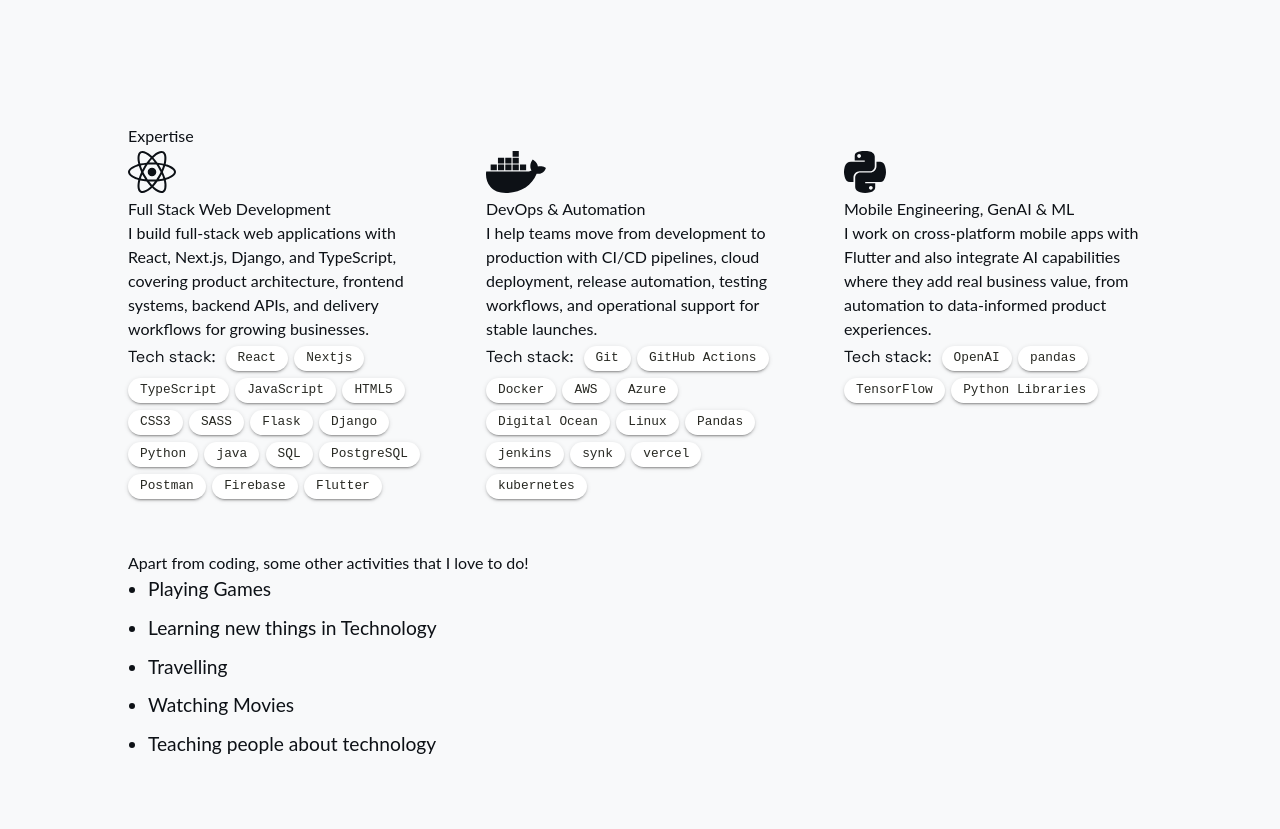
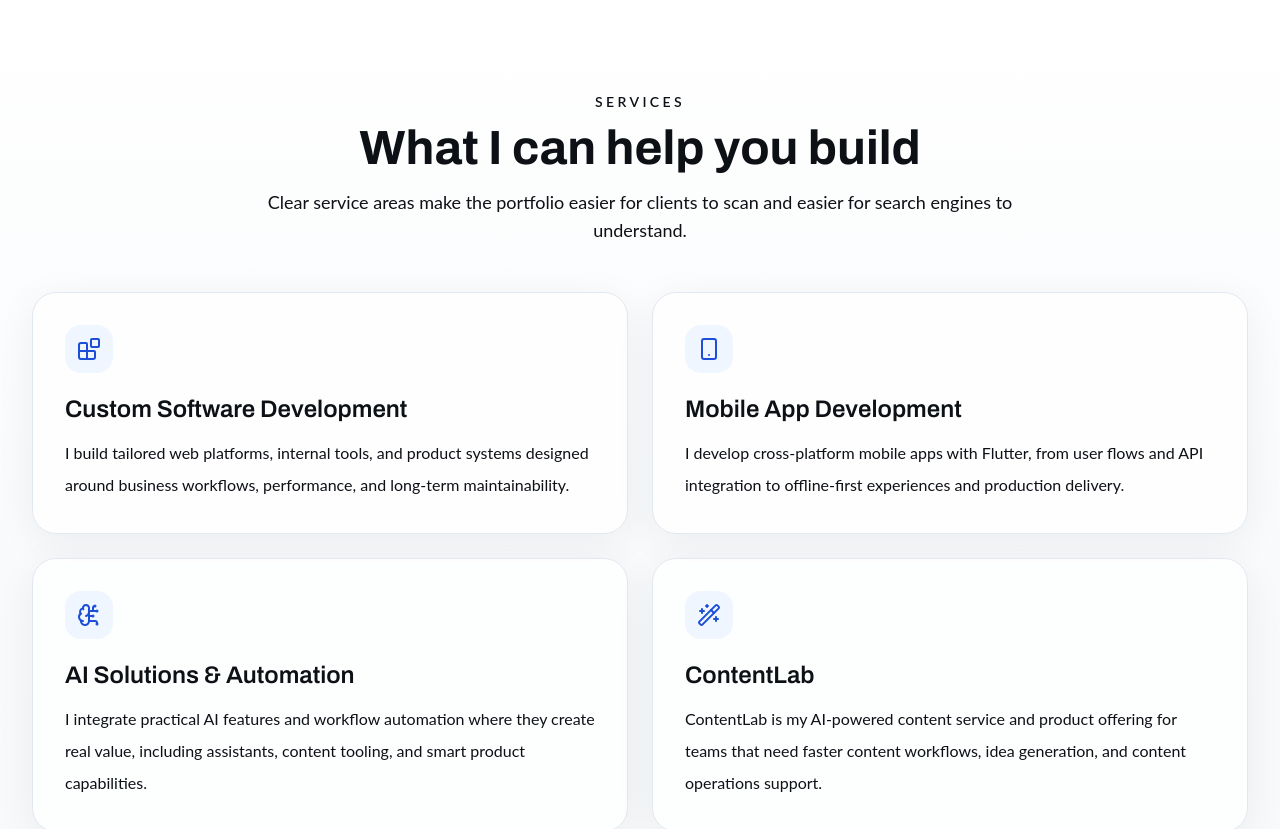
Before and after one commit to danfordChris/zogo-portfolio, a React (Vite) app: page / in a window 1280 px wide. Shown: the part 900-1729 px from the top of the page. Built offline with nearby package versions, Linux system fonts and the light colour scheme.

Commit message:
Add services section to portfolio

```diff
--- a/index.html
+++ b/index.html
@@ -164,6 +164,17 @@
         </header>
 
         <section id="expertise">
+          <h2>Services</h2>
+          <ul>
+            <li><strong>Custom Software Development:</strong> tailored web platforms, internal tools, and scalable product systems.</li>
+            <li><strong>Mobile App Development:</strong> Flutter app development for Android and iOS with API integration and offline-first support.</li>
+            <li><strong>AI Solutions &amp; Automation:</strong> practical AI features, assistants, and workflow automation for digital products.</li>
+            <li><strong>ContentLab:</strong> AI-powered content workflow support for teams that need faster content creation and content operations.</li>
+            <li><strong>DevOps &amp; Cloud Deployment:</strong> CI/CD, release automation, environment setup, and production delivery support.</li>
+          </ul>
+        </section>
+
+        <section id="expertise">
           <h2>Expertise</h2>
           <ul>
             <li><strong>Full-Stack Web:</strong> React, TypeScript, Node.js, REST APIs, PostgreSQL, MongoDB, Tailwind CSS, Material UI</li>
--- a/src/App.tsx
+++ b/src/App.tsx
@@ -1,5 +1,6 @@
 import  {useState, useEffect, useRef} from "react";
 import ModernHero from "./components/ModernHero";
+import Services from "./components/Services";
 import Timeline from "./components/Timeline";
 import Expertise from "./components/Expertise";
 import { ModernProjects } from "./components/projects";
@@ -50,6 +51,7 @@
         <ModernHero mode={mode} isMuted={isMuted} handleMuteToggle={handleMuteToggle} />
         <ModernLayout>
             <FadeIn transitionDuration={700}>
+                <Services mode={mode} />
                 <Expertise />
                 <Timeline/>
                 <ModernProjects projects={projects} mode={mode} />
--- a/src/components/ModernFooter.tsx
+++ b/src/components/ModernFooter.tsx
@@ -102,6 +102,15 @@
           )}
         >
           <a
+            href="#services"
+            className={clsx(
+              'font-medium transition-colors duration-300',
+              isDark ? 'hover:text-blue-400' : 'hover:text-blue-600'
+            )}
+          >
+            Services
+          </a>
+          <a
             href="https://contentlab.danfordchris.dev"
             target="_blank"
             rel="noopener"
--- a/src/components/ModernNavigation.tsx
+++ b/src/components/ModernNavigation.tsx
@@ -11,6 +11,7 @@
 }
 
 const navItems = [
+    {label: 'Services', id: 'services'},
     {label: 'Expertise', id: 'expertise'},
     {label: 'History', id: 'history'},
     {label: 'Projects', id: 'projects'},
--- /dev/null
+++ b/src/components/Services.tsx
@@ -0,0 +1,152 @@
+import React from 'react';
+import { motion } from 'framer-motion';
+import { Blocks, BrainCircuit, Rocket, Smartphone, WandSparkles } from 'lucide-react';
+import clsx from 'clsx';
+
+interface ServicesProps {
+  mode: string;
+}
+
+const services = [
+  {
+    title: 'Custom Software Development',
+    description:
+      'I build tailored web platforms, internal tools, and product systems designed around business workflows, performance, and long-term maintainability.',
+    icon: Blocks,
+  },
+  {
+    title: 'Mobile App Development',
+    description:
+      'I develop cross-platform mobile apps with Flutter, from user flows and API integration to offline-first experiences and production delivery.',
+    icon: Smartphone,
+  },
+  {
+    title: 'AI Solutions & Automation',
+    description:
+      'I integrate practical AI features and workflow automation where they create real value, including assistants, content tooling, and smart product capabilities.',
+    icon: BrainCircuit,
+  },
+  {
+    title: 'ContentLab',
+    description:
+      'ContentLab is my AI-powered content service and product offering for teams that need faster content workflows, idea generation, and content operations support.',
+    icon: WandSparkles,
+  },
+  {
+    title: 'DevOps & Cloud Deployment',
+    description:
+      'I help teams ship reliably with CI/CD, cloud deployment, release automation, environment setup, and operational improvements for stable launches.',
+    icon: Rocket,
+  },
+];
+
+const itemVariants = {
+  hidden: { opacity: 0, y: 20 },
+  visible: {
+    opacity: 1,
+    y: 0,
+    transition: { duration: 0.6 },
+  },
+};
+
+const Services: React.FC<ServicesProps> = ({ mode }) => {
+  const isDark = mode === 'dark';
+
+  return (
+    <section
+      id="services"
+      className={clsx(
+        'py-16 sm:py-24 px-4 sm:px-6 lg:px-8',
+        isDark
+          ? 'bg-gradient-to-b from-slate-950/20 via-slate-900/10 to-transparent'
+          : 'bg-gradient-to-b from-white via-slate-50/80 to-transparent'
+      )}
+    >
+      <div className="max-w-7xl mx-auto">
+        <motion.div
+          className="text-center mb-12"
+          initial={{ opacity: 0, y: -20 }}
+          whileInView={{ opacity: 1, y: 0 }}
+          viewport={{ once: true, margin: '-50px' }}
+          transition={{ duration: 0.6 }}
+        >
+          <p
+            className={clsx(
+              'text-sm font-semibold uppercase tracking-[0.24em] mb-3',
+              isDark ? 'text-blue-400' : 'text-blue-700'
+            )}
+          >
+            Services
+          </p>
+          <h2
+            className={clsx(
+              'text-4xl sm:text-5xl font-bold font-archivo mb-4',
+              isDark ? 'text-white' : 'text-gray-900'
+            )}
+          >
+            What I can help you build
+          </h2>
+          <p
+            className={clsx(
+              'text-lg max-w-3xl mx-auto',
+              isDark ? 'text-gray-400' : 'text-gray-600'
+            )}
+          >
+            Clear service areas make the portfolio easier for clients to scan and easier for search engines to
+            understand.
+          </p>
+        </motion.div>
+
+        <div className="grid grid-cols-1 md:grid-cols-2 gap-6">
+          {services.map((service, index) => {
+            const Icon = service.icon;
+
+            return (
+              <motion.article
+                key={service.title}
+                className={clsx(
+                  'rounded-3xl border p-6 sm:p-8 transition-all duration-300',
+                  isDark
+                    ? 'border-white/10 bg-white/5 hover:bg-white/[0.07]'
+                    : 'border-slate-200 bg-white/80 hover:bg-white shadow-[0_8px_40px_rgba(15,23,42,0.06)]'
+                )}
+                variants={itemVariants}
+                initial="hidden"
+                whileInView="visible"
+                viewport={{ once: true, margin: '-60px' }}
+                transition={{ delay: index * 0.08 }}
+              >
+                <div
+                  className={clsx(
+                    'inline-flex p-3 rounded-2xl mb-5',
+                    isDark ? 'bg-blue-500/15 text-blue-400' : 'bg-blue-50 text-blue-700'
+                  )}
+                >
+                  <Icon size={24} />
+                </div>
+                <h3
+                  className={clsx(
+                    'text-2xl font-archivo font-semibold mb-3',
+                    isDark ? 'text-white' : 'text-slate-950'
+                  )}
+                >
+                  {service.title}
+                </h3>
+                <p
+                  className={clsx(
+                    'text-base leading-8',
+                    isDark ? 'text-gray-400' : 'text-gray-600'
+                  )}
+                >
+                  {service.description}
+                </p>
+              </motion.article>
+            );
+          })}
+        </div>
+      </div>
+    </section>
+  );
+};
+
+export default Services;
```
